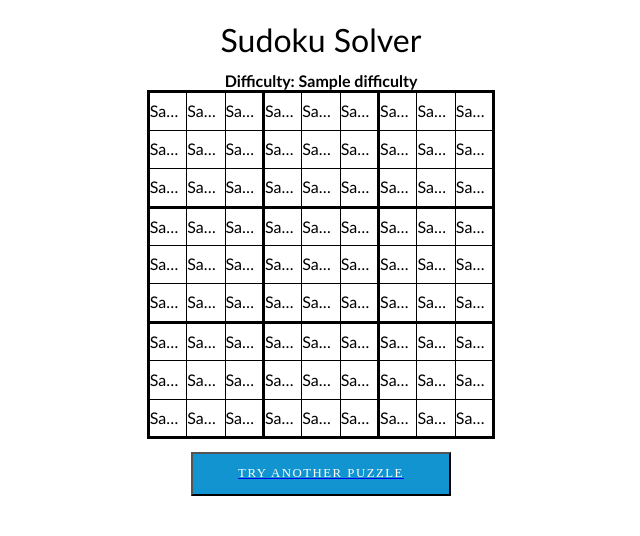
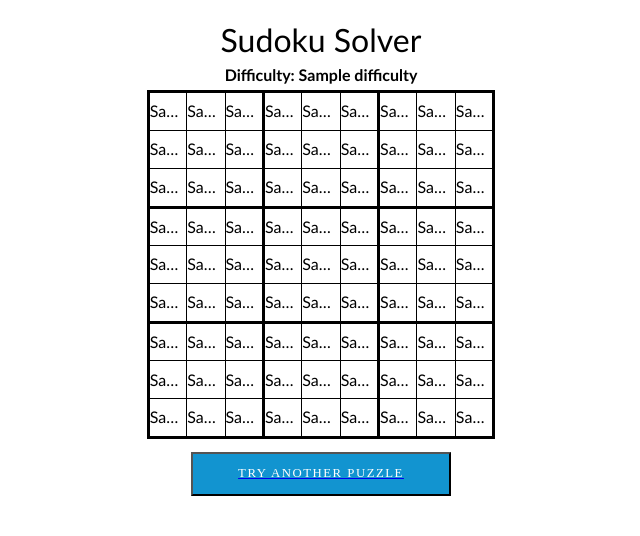
Before and after one commit to Shubh587/AI-Sudoku-Solver, a Flask app: template templates/solve.html in a window 1280 px wide. Shown: the top 536 px of the page, without its empty margins (319-959 px from the left). Run offline with Flask 2, Linux system fonts and the light colour scheme; the template is opened without the code that fills it: most values are stand-ins (such as "Sample title", 1, 10 or a date in 2020); some libraries are stand-ins or nearby versions.

Commit message:
Difficulty label aesthetics
Created template for difficulty label, created variable input for color given through HTML

```diff
--- a/static/style.css
+++ b/static/style.css
@@ -36,7 +36,14 @@ colgroup, tbody {
     font-family: 'Trebuchet MS', 'Lucida Sans Unicode', 'Lucida Grande', 'Lucida Sans', Arial, sans-serif;
     font-size: 2em;
     margin-top: .2em;
+    margin-bottom: .2em;
+}
+
+.difficulty {
+    font-family: 'Trebuchet MS', 'Lucida Sans Unicode', 'Lucida Grande', 'Lucida Sans', Arial, sans-serif;
+    font-size: 1em;
     margin-bottom: .4em;
+    color: var(--main-color);
 }
 
 td {
```
